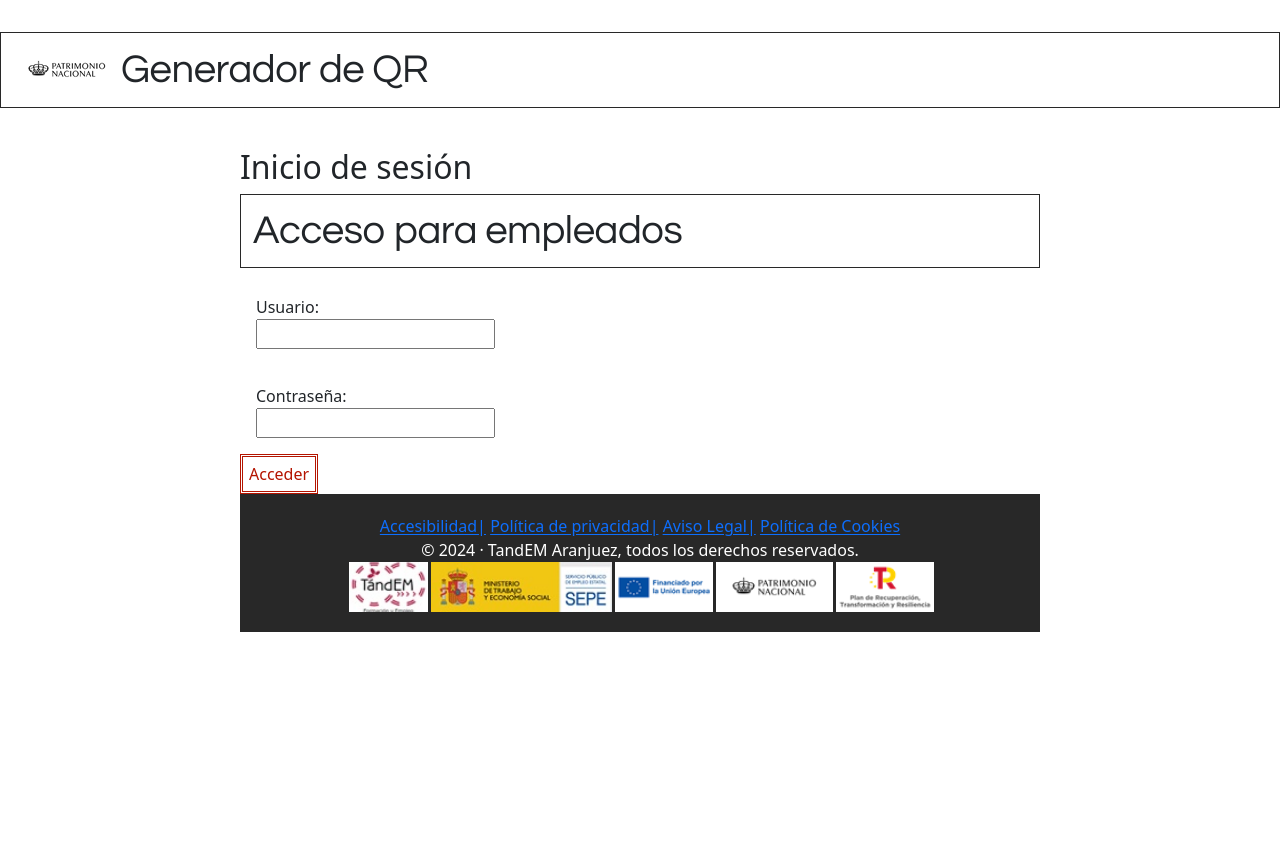
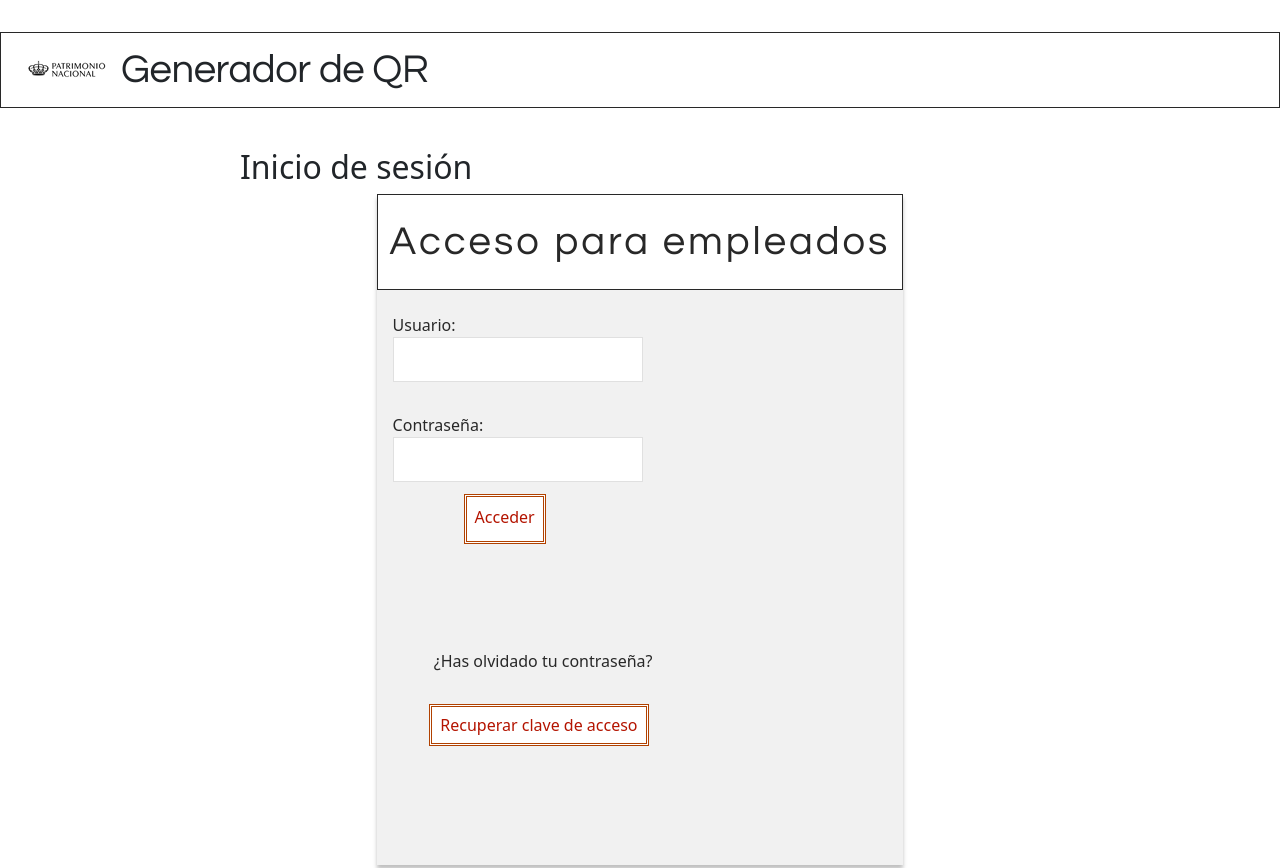
Before and after one commit to nikatandem/generador-qr-veronica, a Gatsby site: page /formulario in a window 1280 px wide. Shown: the top 868 px of the page. Before the commit the page ends 800 px from the top, so only its background shows below. Built offline with nearby package versions, Linux system fonts and the light colour scheme; Gatsby itself is replaced by a stand-in of ours.

Commit message:
formulario acceso

```diff
--- a/src/components/accessform/accessform.js
+++ b/src/components/accessform/accessform.js
@@ -1,10 +1,10 @@
 import React from "react";
+import "./formstyle.css";
 import { useState } from "react";
 
-
 function Acceso() {
-    const [nombre, setNombre] = useState('');
-    const [password, setPassword] = useState('');
+  const [nombre, setNombre] = useState("");
+  const [password, setPassword] = useState("");
   const [enviado, setEnviado] = useState(false); //
 
   const handleChangeName = (event) => {
@@ -15,26 +15,36 @@ function Acceso() {
     setPassword(event.target.value);
   };
 
+  return (
+ <div class="container">
 
-    return (
+
+    <div className="acceso">
 
      <div>
-            <h1>Acceso para empleados</h1>
         <form>
+            <h1 className="titulo">Acceso para empleados</h1>
                 <div>
-                    <label> Usuario:
-                        < br/> <input type="text" value={nombre} onChange={handleChangeName} />
+                    <label className="contraseña"> Usuario:
+                        < br/> <input className="campo"  type="text" value={nombre} onChange={handleChangeName} />
                     </label>
                 </div>
                 <div>
-                    <label>Contraseña:
-                    < br/><input type="password" value={password} onChange={handleChangePassword} />
+                    <label className="contraseña">Contraseña:
+                    <br/><input className="campo" type="password" value={password} onChange={handleChangePassword} />
                     </label>
+
                 </div>
-                <button type="submit" disabled={enviado} >Acceder</button>
+                <button className="elemento-button" type="submit" disabled={enviado} >Acceder</button>
+                <p className="p-recuperar">¿Has olvidado tu contraseña?</p>
+                    <button className="btn-recuperar">Recuperar clave de acceso</button>
             </form>
+
+        </div>
+
+
+      </div>
       </div>
   );
 }
-
 export default Acceso;
--- /dev/null
+++ b/src/components/accessform/formstyle.css
@@ -0,0 +1,268 @@
+.container{
+    margin: 0;
+    padding: 0;
+    margin-bottom: var(--space-4);
+}
+.acceso {
+    background-color: #f1f1f1;
+    box-shadow: 0px 4px 4px #00000040;
+    height: 671px;
+    position: relative;
+    width: 800px;
+  }
+
+  .acceso .elemento-button {
+    text-align: center;
+    background-color: #ffffff;
+    border: double #b14100;
+    display: flex;
+    gap: 8px;
+    height: 50px;
+    justify-content: center;
+    left: 87px;
+    padding: .5em;
+    position: absolute;
+    top: 340px;
+    width: auto;
+  }
+  .acceso .elemento-button:hover{
+    background-color: #B41400;
+    border: double  #ffffff;
+  }
+
+  .acceso .titulo {
+    color: #282828;
+    font-size: var(--font- --font-lg);
+    line-height: var(--line-height-loose);
+    letter-spacing: var(--space-1);
+    position: relative;
+  }
+  .acceso .div {
+    color: #000000;
+    font-family: var(--font-title-font-family);
+    font-size: var(--font-title-font-size);
+    font-style: var(--font-title-font-style);
+    font-weight: var(--font-title-font-weight);
+    left: 265px;
+    letter-spacing: var(--font-title-letter-spacing);
+    line-height: var(--font-title-line-height);
+    position: absolute;
+    top: 68px;
+    white-space: nowrap;
+    width: 384px;
+  }
+
+  .acceso .elemento-etiqueta {
+    align-items: center;
+    background-color: #ffffff;
+    border: 1px solid;
+    border-color: #b14100;
+    border-radius: 8px;
+    display: flex;
+    gap: 8px;
+    height: 34px;
+    justify-content: center;
+    left: 581px;
+    padding: 6px 8px;
+    position: absolute;
+    top: 510px;
+    width: 266px;
+  }
+
+  .acceso .campo {
+    align-items: flex-start;
+    background-color: #ffffff;
+    border: 1px solid;
+    border-color: #e0e0e0;
+    box-shadow: var(--button-shadow);
+    display: flex;
+    gap: 8px;
+    height: 45px;
+    padding: 12px 16px;
+    position: relative;
+    width: 750px;
+  }
+
+  .acceso .contraseña {
+    align-self: stretch;
+    color: #282828;
+    font-size: var( --font-md);
+    font-weight: var(--font-m-font-weight);
+    margin-top: -1px;
+    position: relative;
+    white-space: nowrap;
+    width: 300px;
+  }
+
+  .btn-recuperar{
+    align-items: center;
+    background-color: #ffffff;
+    border: double;
+    border-color: #b14100;
+    display: flex;
+    gap: 8px;
+    height: 20px;
+    position: relative;
+    width: auto;
+    margin-top:0%;
+    display: flex;
+    gap: 8px;
+    height: auto;
+    justify-content: center;
+    left: 550px;
+    padding: 6px 8px;
+    position: absolute;
+    top: 510px;
+    width: auto;
+}
+.p-recuperar{
+    align-items: center;
+    display: flex;
+    gap: 8px;
+    height: 20px;
+    position: relative;
+    width: auto;
+    margin-top:0%;
+    margin-left:7px;
+    display: flex;
+    gap: 8px;
+    height: 34px;
+    justify-content: center;
+    left: 560px;
+    padding: 6px 8px;
+    position: absolute;
+    top: 450px;
+    width: auto;
+}
+@media (min-width:320px) {
+    .acceso{
+      color:#282828;
+      background-color: #f1f1f1;
+      margin-left: auto;
+      margin-right: auto;
+      width: max-content;
+    }
+    .acceso .elemento-button {
+        text-align: center;
+        background-color: #ffffff;
+        border: double #b14100;
+        display: flex;
+        gap: 8px;
+        height: 50px;
+        justify-content: center;
+        left: 87px;
+        padding: .5em;
+        position: absolute;
+        top: 300px;
+        width: auto;
+      }
+      .acceso .elemento-button:hover{
+        background-color: #B41400;
+        border: double  #ffffff;
+      }
+
+      .acceso .titulo {
+        color: #282828;
+        font-size: var(--font- --font-lg);
+        line-height: var(--line-height-loose);
+        letter-spacing: var(--space-1);
+        position: relative;
+      }
+      .acceso .div {
+        color: #000000;
+        font-family: var(--font-title-font-family);
+        font-size: var(--font-title-font-size);
+        font-style: var(--font-title-font-style);
+        font-weight: var(--font-title-font-weight);
+        left: 265px;
+        letter-spacing: var(--font-title-letter-spacing);
+        line-height: var(--font-title-line-height);
+        position: absolute;
+        top: 68px;
+        white-space: nowrap;
+        width: 384px;
+      }
+
+      .acceso .elemento-etiqueta {
+        align-items: center;
+        background-color: #ffffff;
+        border: 1px solid;
+        border-color: #b14100;
+        border-radius: 8px;
+        display: flex;
+        gap: 8px;
+        height: 34px;
+        justify-content: center;
+        left: 581px;
+        padding: 6px 8px;
+        position: absolute;
+        top: 510px;
+        width: 266px;
+      }
+
+      .acceso .campo {
+        align-items: flex-start;
+        background-color: #ffffff;
+        border: 1px solid;
+        border-color: #e0e0e0;
+        box-shadow: var(--button-shadow);
+        display: flex;
+        gap: 8px;
+        height: 45px;
+        padding: 12px 16px;
+        position: relative;
+        width: 250px;
+      }
+
+      .acceso .contraseña {
+        align-self: stretch;
+        color: #282828;
+        font-size: var( --font-md);
+        font-weight: var(--font-m-font-weight);
+        margin-top: -1px;
+        position: relative;
+        white-space: nowrap;
+        width: 300px;
+      }
+
+      .btn-recuperar{
+        align-items: center;
+        background-color: #ffffff;
+        border: double;
+        border-color: #b14100;
+        display: flex;
+        gap: 8px;
+        height: 20px;
+        position: relative;
+        width: auto;
+        margin-top:0%;
+        display: flex;
+        gap: 8px;
+        height: auto;
+        justify-content: center;
+        left: 10%;
+        padding: 6px 8px;
+        position: absolute;
+        top: 510px;
+        width: auto;
+    }
+    .p-recuperar{
+        align-items: center;
+        display: flex;
+        gap: 8px;
+        height: 20px;
+        position: relative;
+        width: auto;
+        margin-top:0%;
+        margin-left:7px;
+        display: flex;
+        gap: 8px;
+        height: 34px;
+        justify-content: center;
+        left: 8%;
+        padding: 6px 8px;
+        position: absolute;
+        top: 450px;
+        width: auto;
+    }
+}
--- a/src/components/layout.css
+++ b/src/components/layout.css
@@ -15,7 +15,7 @@
     --line-height-loose: 1.75;
     --line-height-normal: 1.5;
     --line-height-dense: 1.1;
-    --space-1: 4px;
+    --space-1: 3px;
     --space-2: 8px;
     --space-3: 16px;
     --space-4: 24px;
```
Lines whose indentation alone changed are shown as unchanged.
